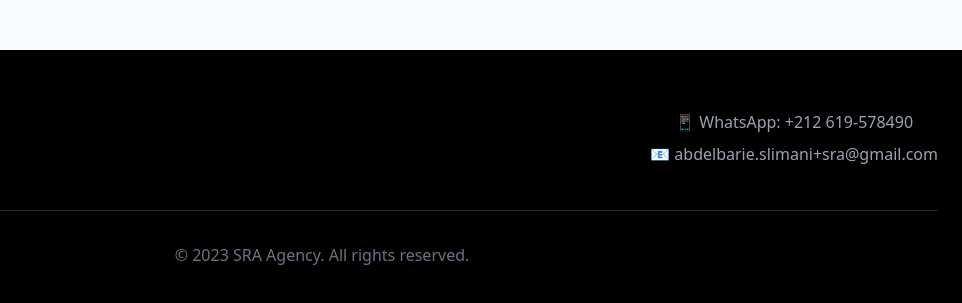
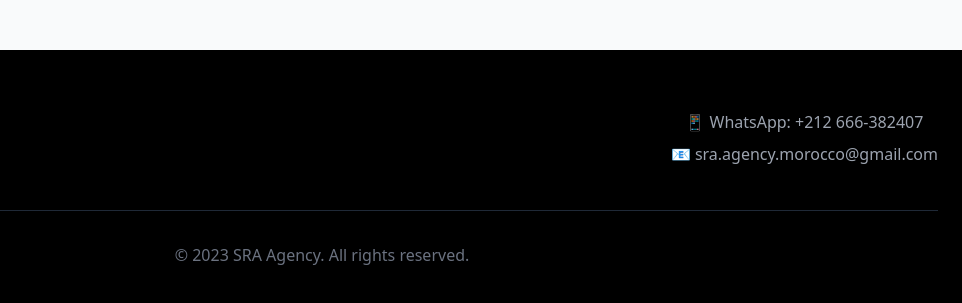
Before and after one commit to Abdel2209/Abdel2209.github.io, a plain HTML site: page index.html in a window 1280 px wide. Shown: the part 3422-3725 px from the top of the page, 318-1280 px from the left. Drawn offline with nearby package versions, Linux system fonts and the light colour scheme.

Commit message:
Update index.html

```diff
--- a/index.html
+++ b/index.html
@@ -259,8 +259,8 @@
                 </div>
 
                 <div class="text-center">
-                    <p class="text-gray-400 mb-2">📱 WhatsApp: +212 619-578490</p>
-                    <p class="text-gray-400">📧 abdelbarie.slimani+sra@gmail.com</p>
+                    <p class="text-gray-400 mb-2">📱 WhatsApp: +212 666-382407</p>
+                    <p class="text-gray-400">📧 sra.agency.morocco@gmail.com</p>
                 </div>
             </div>
 
```
